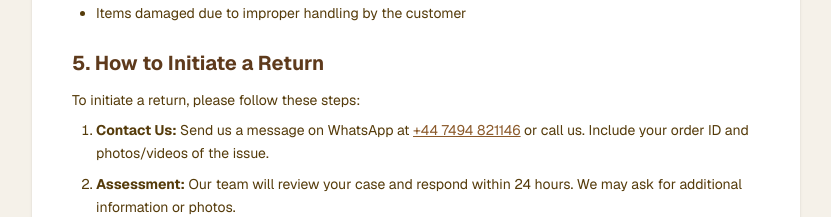
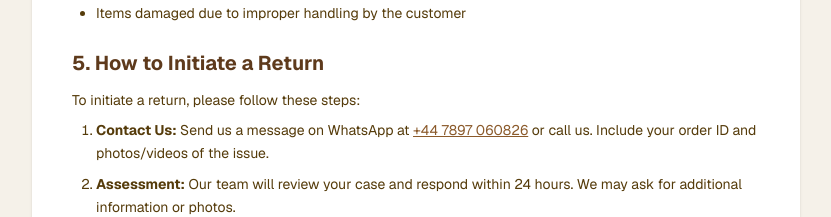
Before and after one commit to motu89/aspirenext, a Next.js app: page /return in a window 1280 px wide. Shown: the part 1000-1217 px from the top of the page, without its empty margins (224-1055 px from the left). Built offline with nearby package versions, Linux system fonts and the light colour scheme.

Commit message:
Update contact information for returns

```diff
--- a/src/app/return/page.tsx
+++ b/src/app/return/page.tsx
@@ -63,8 +63,8 @@ export default function ReturnPage() {
             <ol className="list-decimal pl-6 space-y-2 mt-2">
               <li>
                 <strong>Contact Us:</strong> Send us a message on WhatsApp at{' '}
-                <a href="https://wa.me/447494821146" className="underline" style={{ color: '#8b5a2b' }}>
-                  +44 7494 821146
+                <a href="https://wa.me/447897060826" className="underline" style={{ color: '#8b5a2b' }}>
+                  +44 7897 060826
                 </a>{' '}
                 or call us. Include your order ID and photos/videos of the issue.
               </li>
@@ -126,8 +126,8 @@ export default function ReturnPage() {
             <p>If you have any questions about our return policy or need to initiate a return, please contact us:</p>
             <div className="mt-3 p-4 rounded-lg" style={{ backgroundColor: '#f5f1e9' }}>
               <p><strong>Aspire Furniture UK</strong></p>
-              <p>WhatsApp: <a href="https://wa.me/447494821146" target="_blank" rel="noopener noreferrer" className="underline" style={{ color: '#8b5a2b' }}>+44 7494 821146</a></p>
-              <p>Phone: <a href="tel:+447494821146" className="underline" style={{ color: '#8b5a2b' }}>+44 7494 821146</a></p>
+              <p>WhatsApp: <a href="https://wa.me/447897060826" target="_blank" rel="noopener noreferrer" className="underline" style={{ color: '#8b5a2b' }}>+44 7494 821146</a></p>
+              <p>Phone: <a href="tel:+447897060826" className="underline" style={{ color: '#8b5a2b' }}>+44 7494 821146</a></p>
               <p>Email: <a href="mailto:info@aspirefurnitureuk.com" className="underline" style={{ color: '#8b5a2b' }}>info@aspirefurnitureuk.com</a></p>
             </div>
           </section>
```
